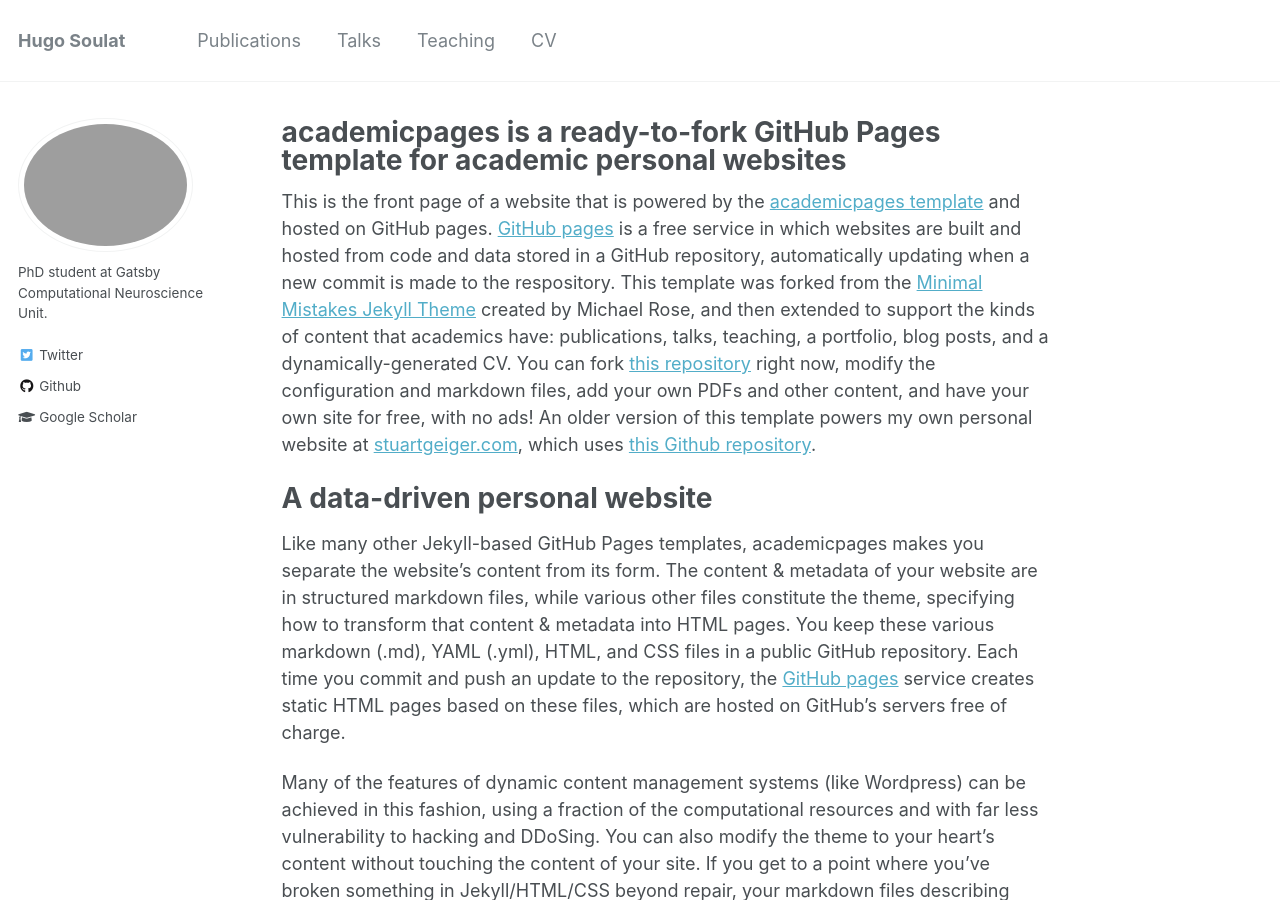
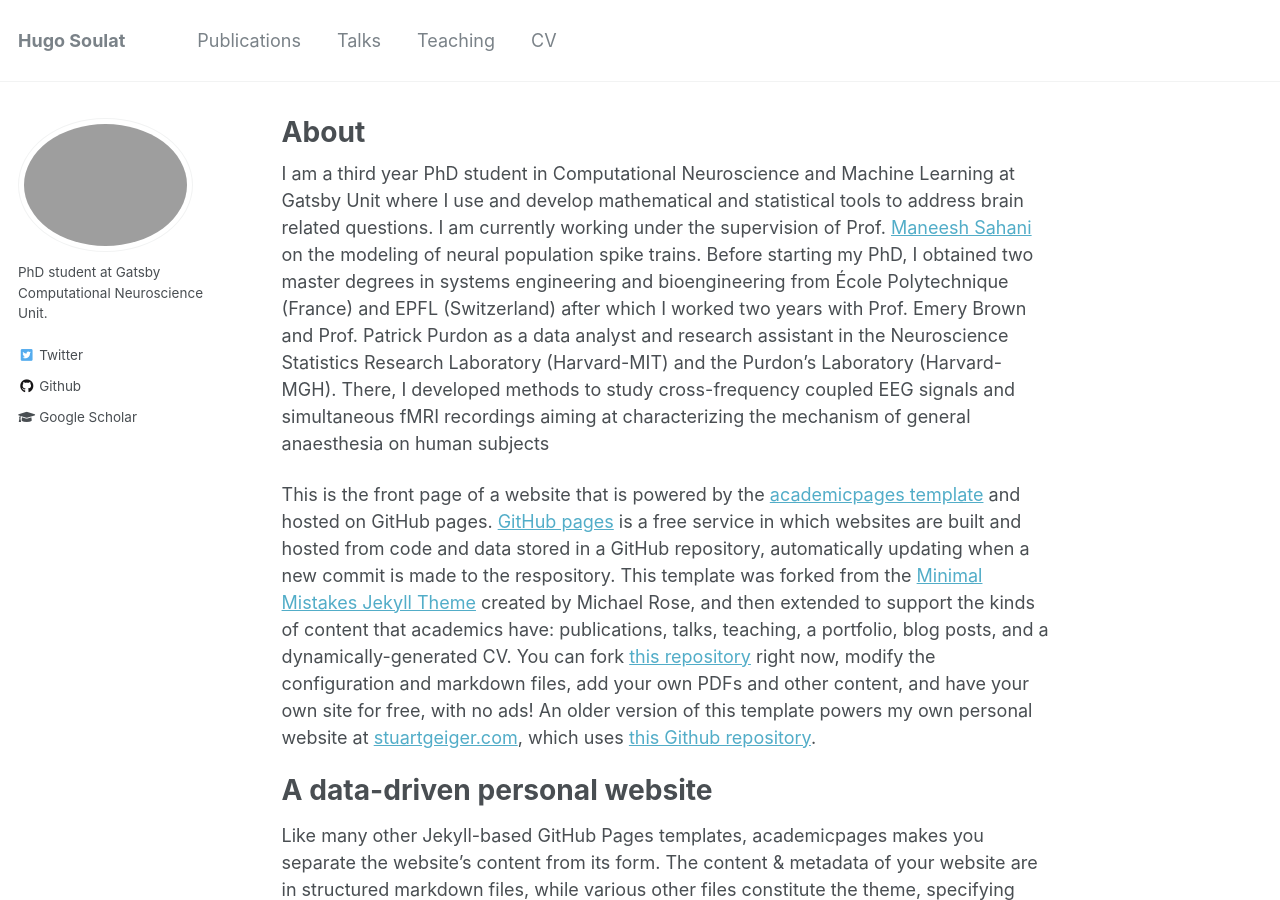
Before and after one commit to hugosou/hugosou.github.io, a Jekyll site: the page built from _pages/about.md, in a window 1280 px wide and 900 px high. Built offline with Jekyll 4.4.1, drawn with Linux system fonts in a browser that asks for light colours.

Commit message:
Update about.md

```diff
--- a/_pages/about.md
+++ b/_pages/about.md
@@ -1,12 +1,14 @@
 ---
 permalink: /
-title: "academicpages is a ready-to-fork GitHub Pages template for academic personal websites"
+title: "About"
 excerpt: "About me"
 author_profile: true
 redirect_from:
   - /about/
   - /about.html
 ---
+
+I am a third year PhD student in Computational Neuroscience and Machine Learning at Gatsby Unit where I use and develop mathematical and statistical tools to address brain related questions. I am currently working under the supervision of Prof. [Maneesh Sahani](https://pages.github.com) on the modeling of neural population spike trains. Before starting my PhD, I obtained two master degrees in systems engineering and bioengineering from École Polytechnique (France) and EPFL (Switzerland) after which I worked two years with Prof. Emery Brown and Prof. Patrick Purdon as a data analyst and research assistant in the Neuroscience Statistics Research Laboratory (Harvard-MIT) and the Purdon's Laboratory (Harvard-MGH). There, I developed methods to study cross-frequency coupled EEG signals and simultaneous fMRI recordings aiming at characterizing the mechanism of general anaesthesia on human subjects
 
 This is the front page of a website that is powered by the [academicpages template](https://github.com/academicpages/academicpages.github.io) and hosted on GitHub pages. [GitHub pages](https://pages.github.com) is a free service in which websites are built and hosted from code and data stored in a GitHub repository, automatically updating when a new commit is made to the respository. This template was forked from the [Minimal Mistakes Jekyll Theme](https://mmistakes.github.io/minimal-mistakes/) created by Michael Rose, and then extended to support the kinds of content that academics have: publications, talks, teaching, a portfolio, blog posts, and a dynamically-generated CV. You can fork [this repository](https://github.com/academicpages/academicpages.github.io) right now, modify the configuration and markdown files, add your own PDFs and other content, and have your own site for free, with no ads! An older version of this template powers my own personal website at [stuartgeiger.com](http://stuartgeiger.com), which uses [this Github repository](https://github.com/staeiou/staeiou.github.io).
 
```
